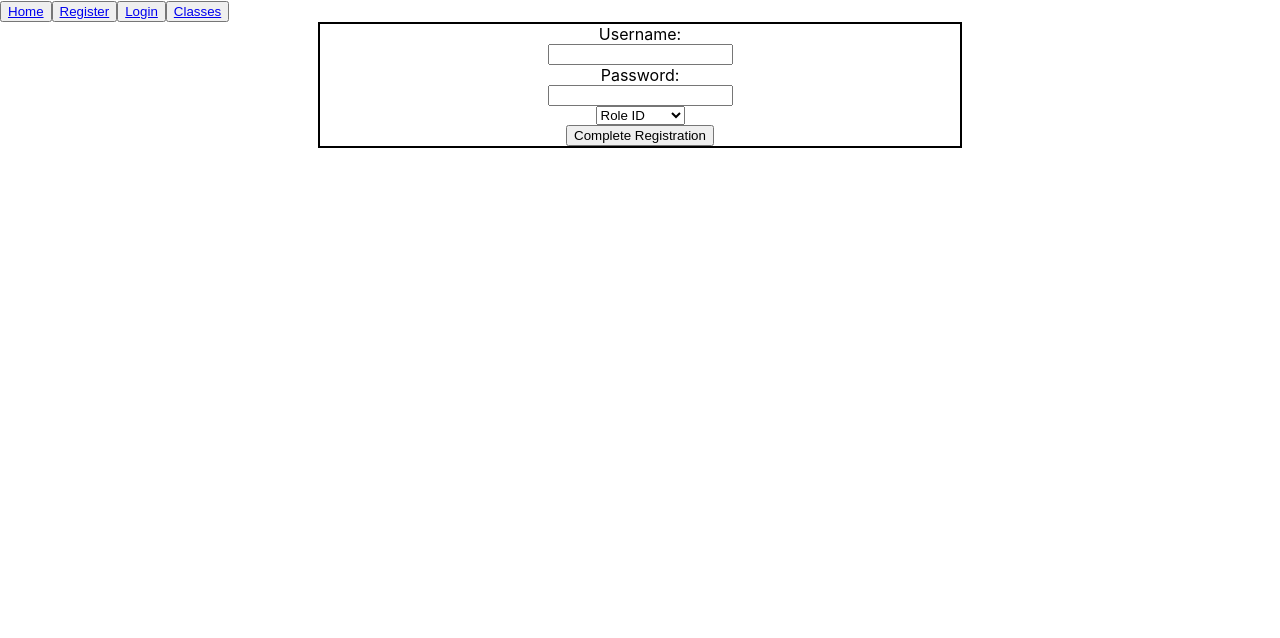
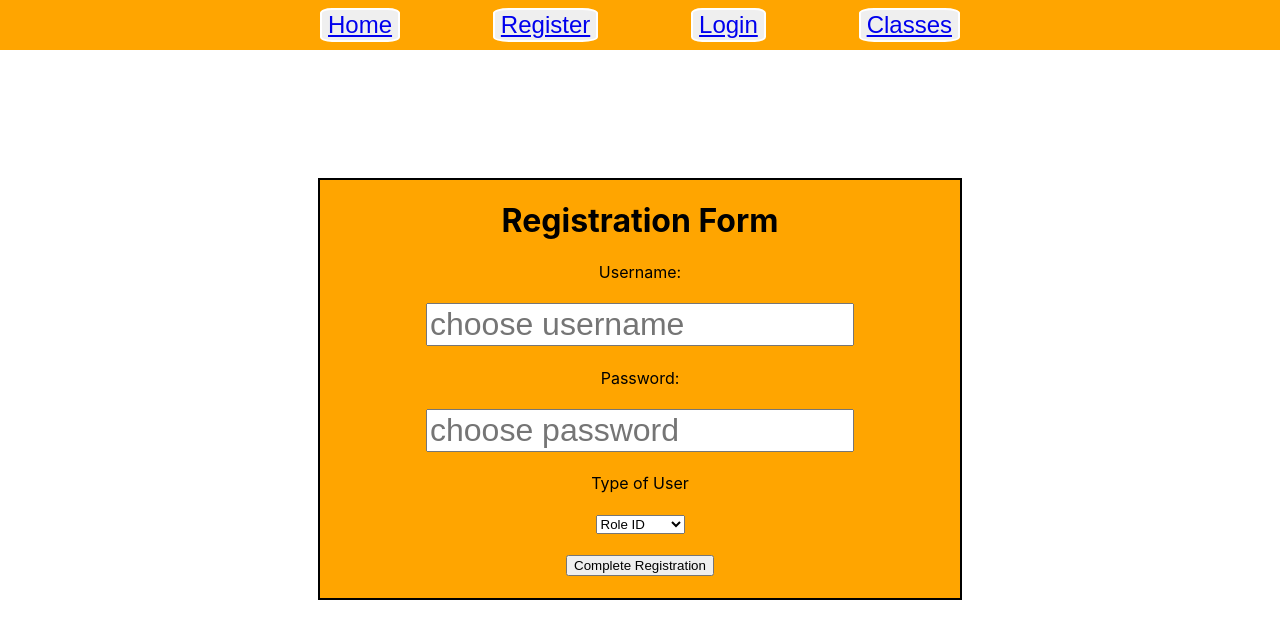
Before and after one commit to anywhere-fitness-4/FE, a React (Create React App) app in the folder fitness-app/: page /register in a window 1280 px wide. Shown: the top 638 px of the page. Built offline with nearby package versions, Linux system fonts and the light colour scheme.

Commit message:
commit for Nicole

```diff
--- a/fitness-app/src/Components/LoginForm.js
+++ b/fitness-app/src/Components/LoginForm.js
@@ -11,34 +11,66 @@ const LoginForm =({values, errors, touched, status}) => {
         status && setUsers(users => [...users, status]);
       }, [status]);
 
-    // const StyledContainer = styled.div`
-    //     border: 2px solid black;`;
+      const CenteredDiv = styled.div`
+      display: flex;
+      justify-content: center;
+      padding-top: 10%;`;
 
-    // const FlexLogin = styled.div`
-    //     display: flex;
-    //     flex-direction: column;
-    //     align-items: center;`;
+      const StyledContainer = styled.div`
+        border: 2px solid black;
+        text-align: center;
+        display: flex;
+        justify-content: center;
+        width: 50%;
+        background-color: orange;
+        `;
+
+      const StyledForm = styled.div`
+        display: flex;
+        flex-direction: column;
+        align-items: center;
+        `;
+
+        const Input = styled(Field)`
+        color: FF6A22;
+        font-size: 2rem`;
+
+        const Input2 = styled(Field)`
+        font-size: 2rem`;
+
+        const Span = styled.span`
+        padding-bottom: 5%;`
 
     return (
-      <div>
+      <CenteredDiv>
+        <StyledContainer>
           <Form>
+            <h1>Login Form</h1>
+            <StyledForm>
               <label htmlFor="username">Username:</label>
-            <Field
-                id="username" type="text" name="username"
+              <Span/>
+              <Input
+                  id="username" type="text" name="username" placeholder="username"
               />
               {touched.username && errors.username && (
                   <p>{errors.username}</p>
               )}
+              <Span/>
               <label htmlFor="password">Password</label>
-            <Field
-                id="password" type="text" name="password"
+              <Span/>
+              <Input
+                  id="password" type="text" name="password" placeholder="password"
               />
               {touched.password && errors.password && (
                   <p>{errors.password}</p>
               )}
+              <Span/>
               <button type="submit">Login</button>
+              <Span/>
+            </StyledForm>
           </Form>
-      </div>
+        </StyledContainer>
+      </CenteredDiv>
     );
   };
 
--- a/fitness-app/src/Components/Nav.js
+++ b/fitness-app/src/Components/Nav.js
@@ -2,15 +2,39 @@ import React from "react";
 import styled from "styled-components";
 import {BrowserRouter as Router, Link,} from "react-router-dom";
 
+const Div = styled.div`
+    background-color: orange;
+    height: 50px;
+    display: flex;
+    align-items: center;
+    justify-content: center;
+    `;
+
+const Nav1 = styled.nav`
+    display: flex;
+    justify-content: space-between;
+    width: 50%;` ;
+
+const Span = styled.span`
+    padding-right: 5%;`
+
+const Button = styled.button`
+    border: 2px solid white;
+    color: orange;
+    font-size: 1.5rem;
+    text-decoration: none;
+    border-radius: 15%;
+    `
+
 export default function Nav () {
     return (
-        <div>
-            <nav>
-                <button> <Link to ="/"> Home </Link></button>
-                <button> <Link to ="/register"> Register </Link></button>
-                <button> <Link to ="/login"> Login </Link> </button>
-                <button> <Link to ="/classes"> Classes </Link> </button>
-            </nav>
-        </div>
+        <Div>
+            <Nav1>
+                <Button> <Link to ="/"> Home </Link></Button>
+                <Button> <Link to ="/register"> Register </Link></Button>
+                <Button> <Link to ="/login"> Login </Link> </Button>
+                <Button> <Link to ="/classes"> Classes </Link> </Button>
+            </Nav1>
+        </Div>
     )
 }
--- a/fitness-app/src/Components/RegisterForm.js
+++ b/fitness-app/src/Components/RegisterForm.js
@@ -11,43 +11,63 @@ const RegisterForm =({values, errors, touched, status}) => {
         status && setUsers(users => [...users, status]);
       }, [status]);
 
+const CenteredDiv = styled.div`
+display: flex;
+justify-content: center;
+padding-top: 10%;`;
+
 const StyledContainer = styled.div`
   border: 2px solid black;
   text-align: center;
   display: flex;
   justify-content: center;
   width: 50%;
-  height: 50%;
+  background-color: orange;
   `;
 
 const StyledForm = styled.div`
   display: flex;
   flex-direction: column;
-  align-items: center;`;
+  align-items: center;
+  `;
 
-const CenteredDiv = styled.div`
-    display: flex;
-    justify-content: center;`;
+  const Input = styled(Field)`
+  color: FF6A22;
+  font-size: 2rem`;
+
+  const Input2 = styled(Field)`
+  font-size: 2rem`;
+
+  const Span = styled.span`
+  padding-bottom: 5%;`
 
   return (
       <CenteredDiv>
         <StyledContainer>
+
             <Form>
+            <h1>Registration Form</h1>
                 <StyledForm>
                 <label htmlFor="username">Username:</label>
-                <Field
-                    id="username" type="text" name="username"
+                <Span/>
+                <Input
+                    id="username" type="text" name="username" placeholder="choose username"
                 />
                 {touched.username && errors.username && (
                     <p>{errors.username}</p>
                 )}
+                <Span/>
                 <label htmlFor="password">Password:</label>
-                <Field
-                    id="password" type="text" name="password"
+                <Span/>
+                <Input
+                    id="password" type="text" name="password" placeholder="choose password"
                 />
                 {touched.password && errors.password && (
                     <p>{errors.password}</p>
                 )}
+                <Span/>
+                <label htmlFor ="select">Type of User</label>
+                <Span/>
                 <Field
                     as="select"
                     name="role_id"
@@ -57,7 +77,9 @@ const CenteredDiv = styled.div`
                     <option value="1">1 Instructor</option>
                     <option value="2">2 Client</option>
                 </Field>
+                <Span/>
                 <button type="submit">Complete Registration</button>
+                <Span/>
                 </StyledForm>
             </Form>
         </StyledContainer>
```
Lines whose indentation alone changed are shown as unchanged.
